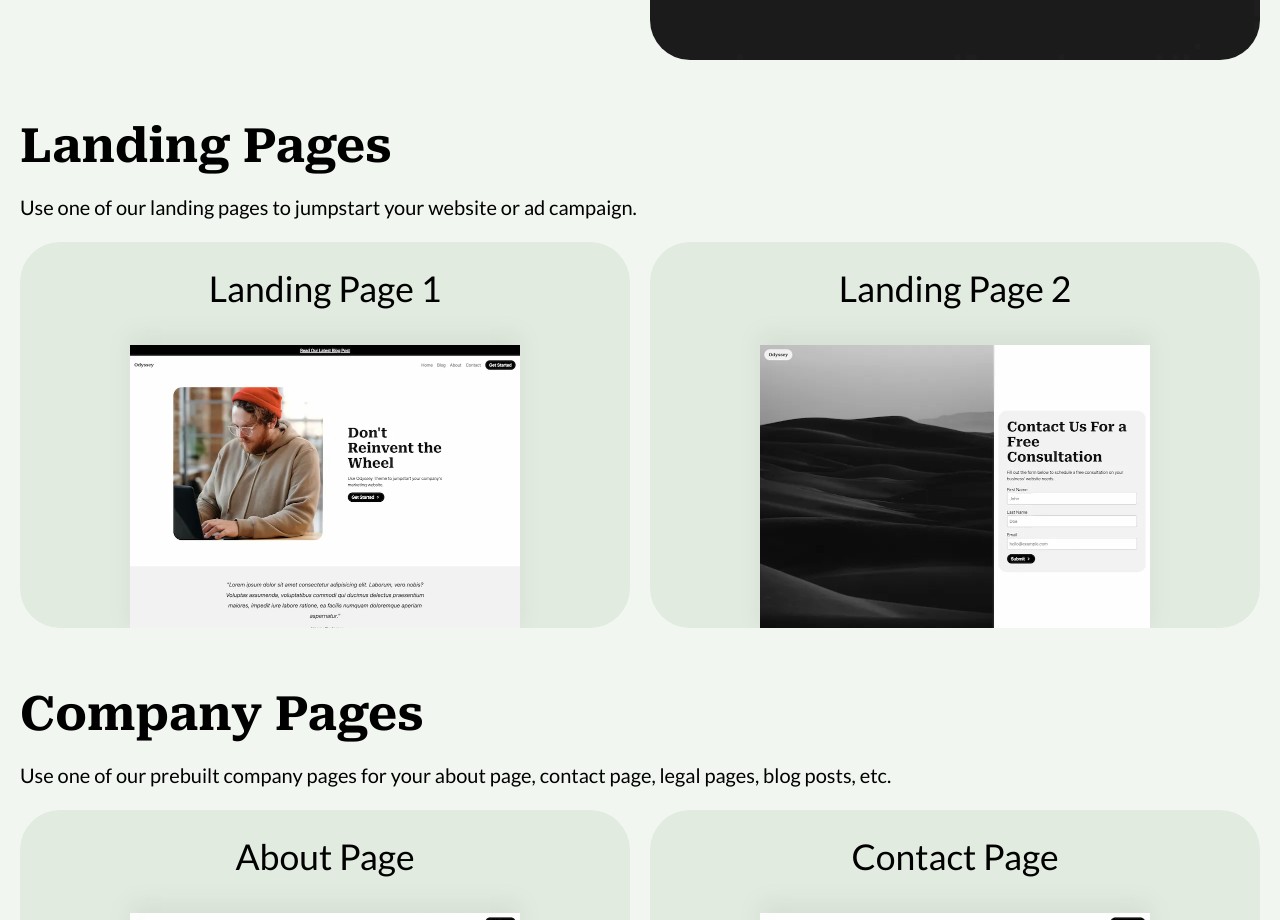
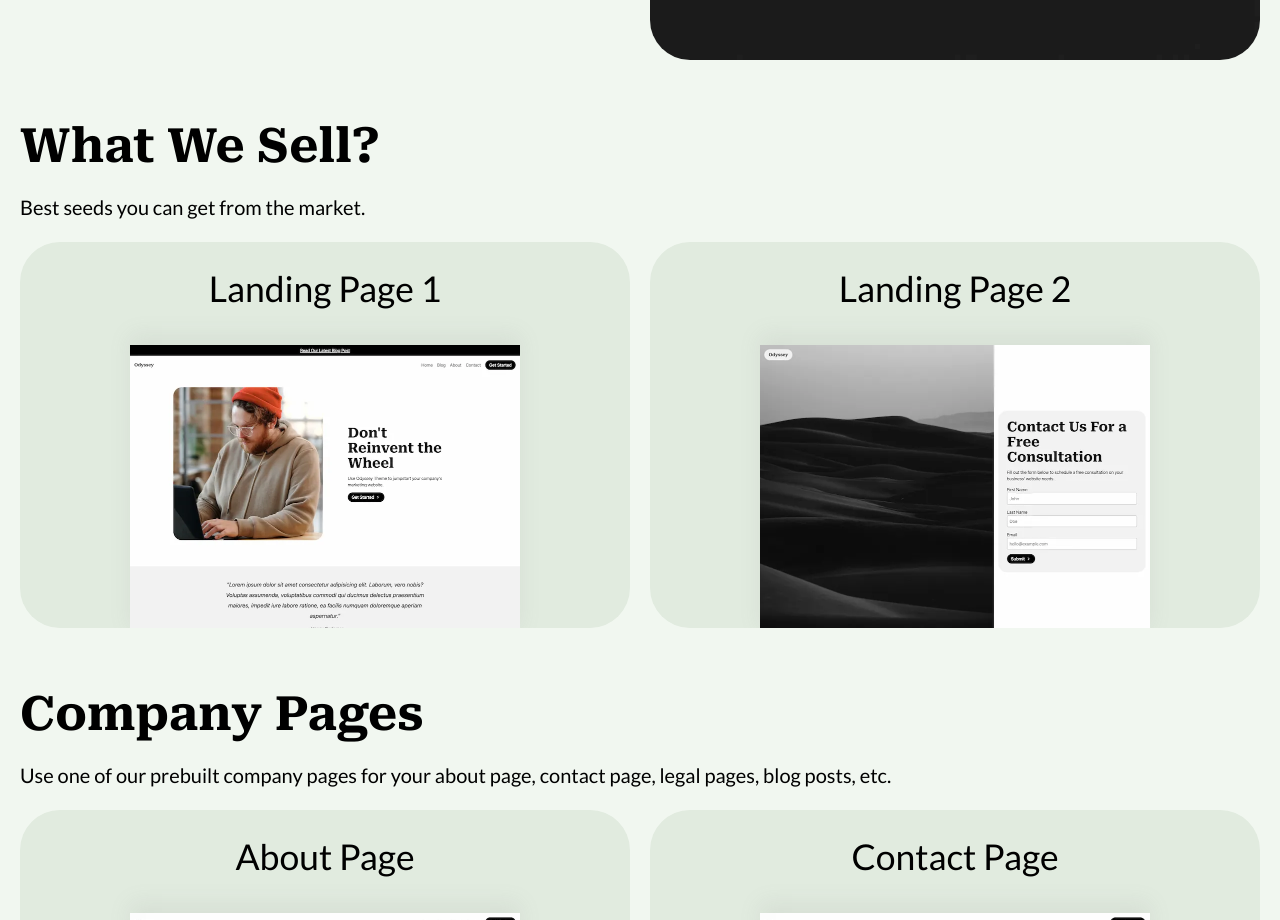
Before and after one commit to NatureSeeds/natureseeds.github.io, an Astro site: page / in a window 1280 px wide. Shown: the part 800-1720 px from the top of the page. Built offline with nearby package versions, Linux system fonts and the light colour scheme; Astro itself is replaced by a stand-in of ours.

Commit message:
Update index.astro

```diff
--- a/src/pages/index.astro
+++ b/src/pages/index.astro
@@ -9,10 +9,9 @@ import HomeHeroSection from '../components/sections/heros/HomeHeroSection.astro'
 	<HomeHeroSection />
 	<Container>
 		<section class="feature-card__section">
-			<h2>Landing Pages</h2>
+			<h2>What We Sell?</h2>
 			<p>
-				Use one of our landing pages to jumpstart your website or
-				ad campaign.
+				Best seeds you can get from the market.
 			</p>
 			<div class="feature-card__grid">
 				<FeatureCard href="/landing-pages/landing-1" title="Landing Page 1" imgSrc="/assets/images/home/screenshots/landing-1">
```
